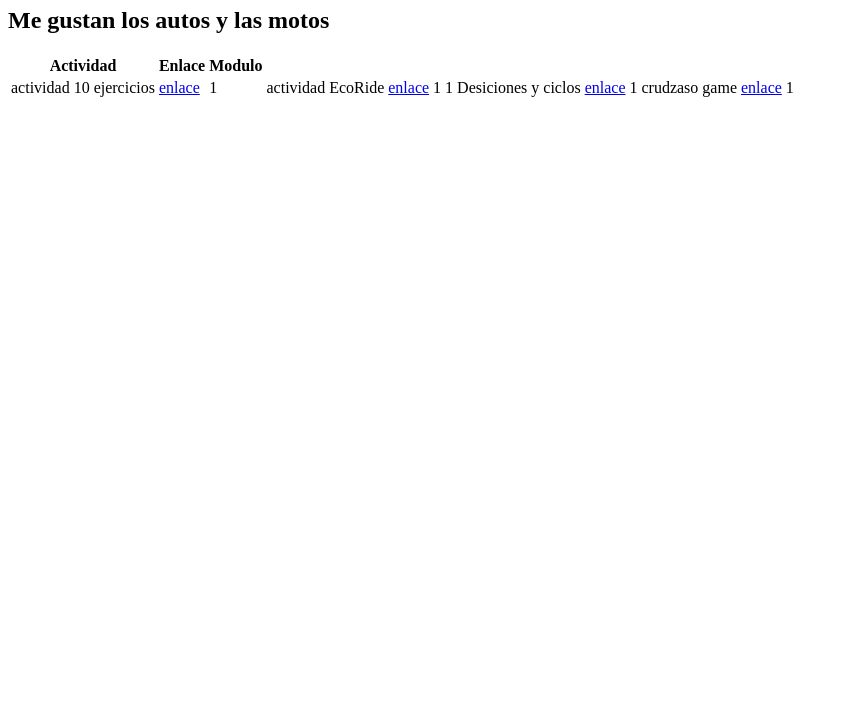
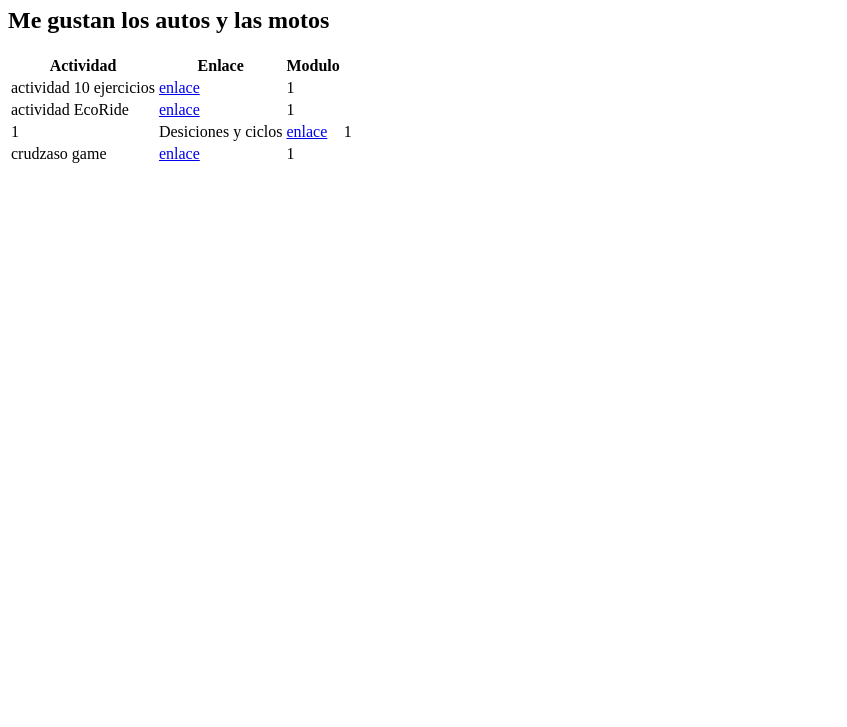
Before and after one commit to Amon089/portafolio, a plain HTML site: page index.html in a window 1280 px wide. Shown: the part 73-800 px from the top of the page, without its empty margins (0-847 px from the left). Drawn offline with Linux system fonts and the light colour scheme.

Commit message:
Update index.html

```diff
--- a/index.html
+++ b/index.html
@@ -18,19 +18,18 @@
             <td>actividad 10 ejercicios</td>
             <td><a href="https://github.com/Amon089/actividad-1-Ejercicios/tree/main/turing">enlace</a></td>
             <td>1</td>
-
+        <tr>
             <td>actividad EcoRide</td>
             <td><a href="https://github.com/Amon089/EcoRide.">enlace</a></td>
             <td>1</td>
-
+        <tr>
             <td>1</td><td>Desiciones y ciclos</td>
             <td><a href="https://github.com/Amon089/Desiciones-y-Ciclos">enlace</a></td>
             <td>1</td>
-
+        <tr>
             <td>crudzaso game</td>
             <td><a href="https://github.com/Amon089/crudzaso-game">enlace</a></td>
             <td>1</td>
-
         </tr>
     </table>
 </body>
```
